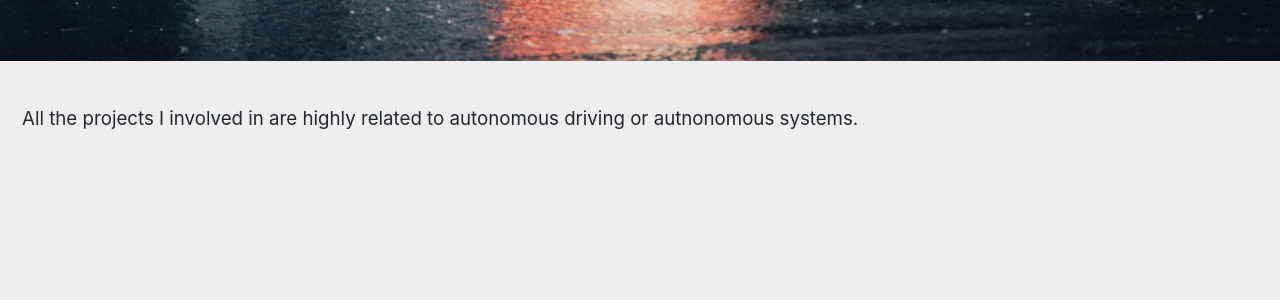
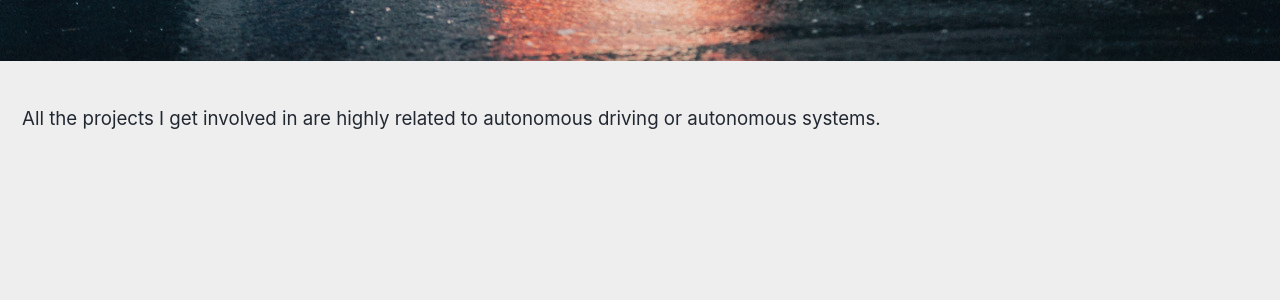
Before and after one commit to product-noob/my-blog, a Jekyll site: the page built from _pages/projects.md, in a window 1280 px wide. Shown: the part 370-670 px from the top of the page. Built offline with Jekyll 4.4.1, drawn with Linux system fonts in a browser that asks for light colours; nearby versions of some CDN libraries.

Commit message:
fix typo

```diff
--- a/_pages/projects.md
+++ b/_pages/projects.md
@@ -16,4 +16,4 @@ toc_label: "My Table of Contents"
 toc_icon: "cog"
 ---
 
-All the projects I involved in are highly related to autonomous driving or autnonomous systems.
+All the projects I get involved in are highly related to autonomous driving or autonomous systems.
```
Also changed, not shown: _posts/2018-05-03-jekyll-scholar-setup.md (+1 -1 lines).
